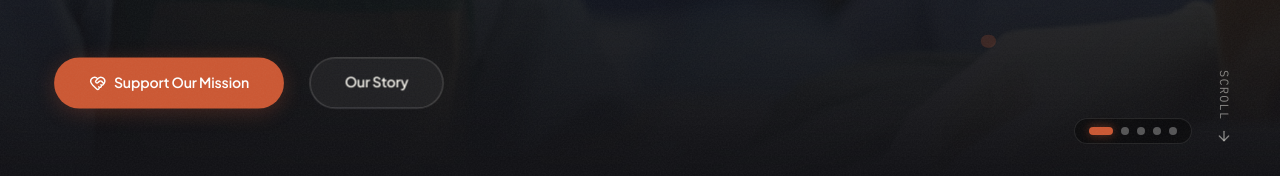
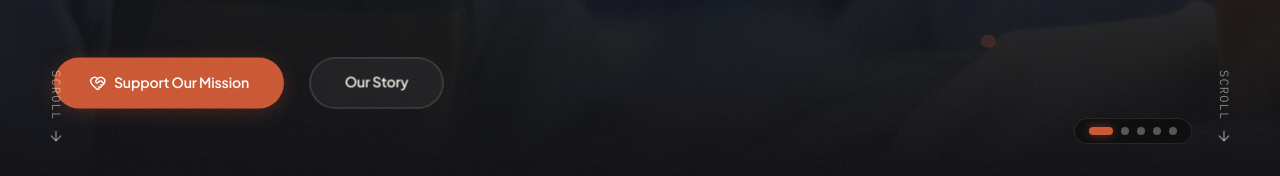
Before and after one commit to Annankra/cmrf, a Next.js app: page / in a window 1280 px wide. Shown: the part 624-800 px from the top of the page. Built offline with nearby package versions, Linux system fonts and the light colour scheme.

Commit message:
feat(hero): add dual scroll indicators to Home and Events hero sections

```diff
--- a/src/app/(frontend)/events/EventsClientPage.tsx
+++ b/src/app/(frontend)/events/EventsClientPage.tsx
@@ -2,7 +2,7 @@
 
 import { useRef } from "react";
 import Link from "next/link";
-import { Calendar, MapPin, ArrowRight } from "lucide-react";
+import { Calendar, MapPin, ArrowRight, ArrowDown } from "lucide-react";
 import gsap from "gsap";
 import { useGSAP } from "@gsap/react";
 import { ScrollTrigger } from "gsap/ScrollTrigger";
@@ -77,6 +77,34 @@ export function EventsClientPage({ events }: { events: EventItem[] }) {
                 {/* Cinematic Gradient Fade */}
                 <div className="absolute inset-0 bg-gradient-to-t from-[var(--color-charcoal-light)] via-[var(--color-charcoal-light)]/80 to-[var(--color-charcoal-light)]/30" />
                 <div className="absolute inset-0 bg-gradient-to-b from-[var(--color-charcoal-light)]/60 via-transparent to-transparent pointer-events-none" />
+
+                {/* Left Scroll Indicator */}
+                <div
+                    data-hero-scroll
+                    className="hidden sm:flex absolute bottom-8 left-8 md:left-12 z-20 flex-col items-center gap-2 text-[var(--color-cream)]/50"
+                >
+                    <span
+                        className="text-xs uppercase tracking-widest font-mono"
+                        style={{ writingMode: "vertical-rl" }}
+                    >
+                        Scroll
+                    </span>
+                    <ArrowDown size={16} className="animate-float" />
+                </div>
+
+                {/* Right Scroll Indicator */}
+                <div
+                    data-hero-scroll
+                    className="hidden sm:flex absolute bottom-8 right-8 md:right-12 z-20 flex-col items-center gap-2 text-[var(--color-cream)]/50"
+                >
+                    <span
+                        className="text-xs uppercase tracking-widest font-mono"
+                        style={{ writingMode: "vertical-rl" }}
+                    >
+                        Scroll
+                    </span>
+                    <ArrowDown size={16} className="animate-float" />
+                </div>
 
                 <div className="relative z-10 container-main px-6 md:px-12 pt-32 pb-12 md:pb-16 w-full">
                     <p
--- a/src/components/hero/Hero.tsx
+++ b/src/components/hero/Hero.tsx
@@ -298,7 +298,21 @@ export function Hero() {
                     </div>
                 </div>
 
-                {/* Slide Indicator Dots & Scroll Indicator */}
+                {/* Left Scroll Indicator */}
+                <div
+                    data-hero-scroll
+                    className="hidden sm:flex absolute bottom-8 left-8 md:left-12 z-20 flex-col items-center gap-2 text-[var(--color-cream)]/50"
+                >
+                    <span
+                        className="text-xs uppercase tracking-widest font-mono"
+                        style={{ writingMode: "vertical-rl" }}
+                    >
+                        Scroll
+                    </span>
+                    <ArrowDown size={16} className="animate-float" />
+                </div>
+
+                {/* Slide Indicator Dots & Right Scroll Indicator */}
                 <div className="absolute bottom-8 right-8 md:right-12 flex items-end gap-6 z-20">
                     {/* Slideshow Progress Dots */}
                     <div className="flex items-center gap-2 bg-black/40 backdrop-blur-md px-3.5 py-2 rounded-full border border-white/10">
```
